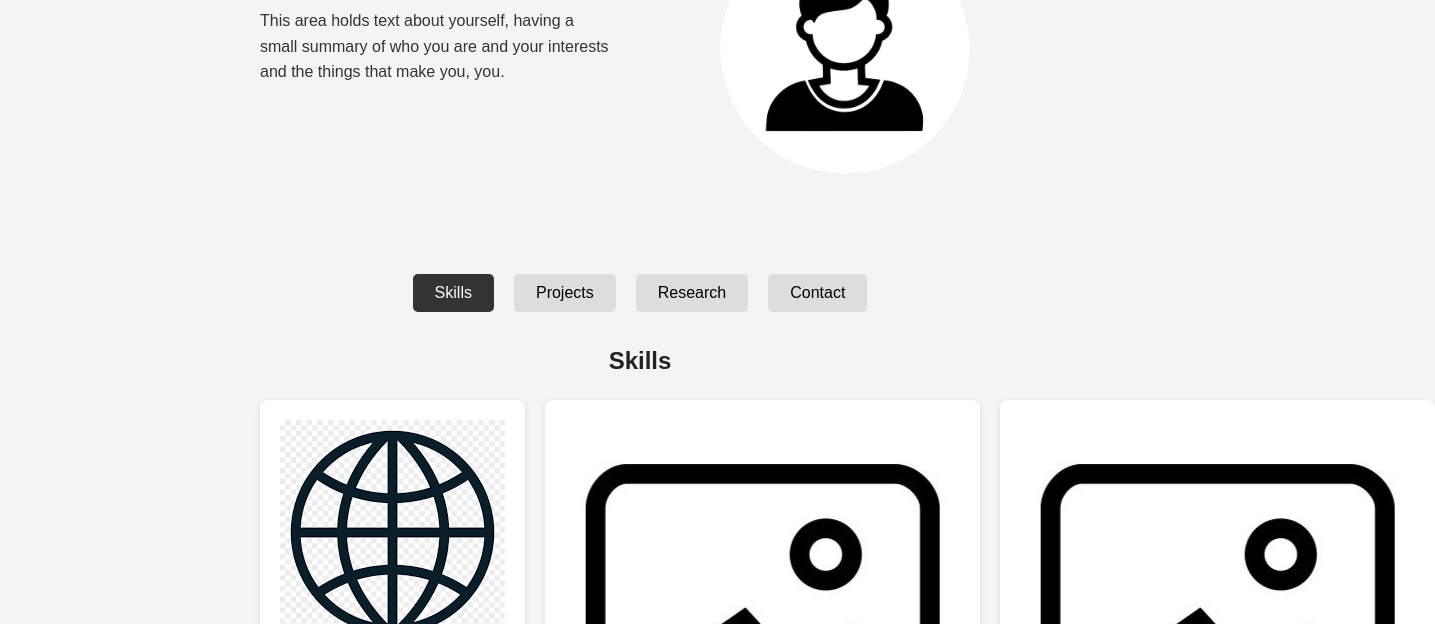
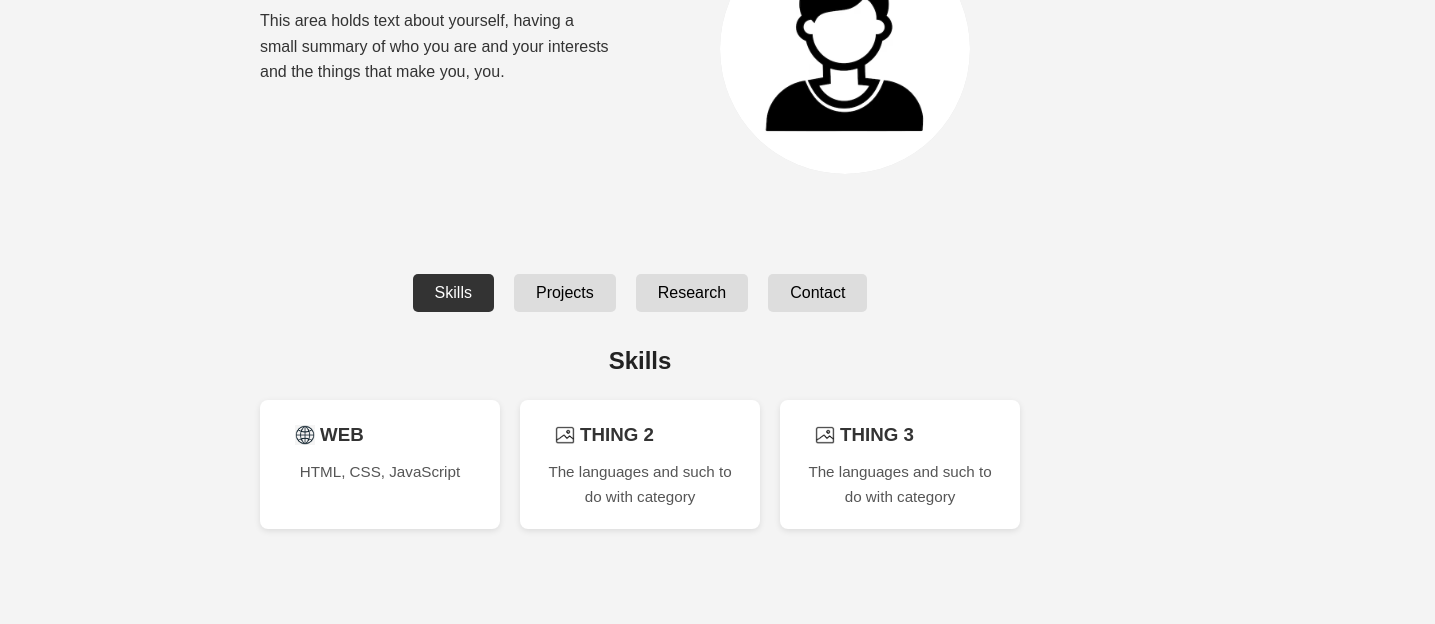
Before and after one commit to ImJammieTbh/imjammietbh.github.io, a website built with webpack: page index.html in a window 1280 px wide. Shown: the part 176-800 px from the top of the page, 1435 px wide, since content can reach past the window. Built offline with nearby package versions, Linux system fonts and the light colour scheme.

Commit message:
Fixed error in css after changes
fixed error with missing css after transfer

```diff
--- a/css/style.css
+++ b/css/style.css
@@ -11,6 +11,8 @@ body {
   background-color: #f4f4f4;
   color: #333;
   line-height: 1.6;
+
+  /*background-image: linear-gradient(#cbbaf1, #5e399a);*/
 }
 
 /* Header */
@@ -128,7 +130,9 @@ section h2 {
 /* Tabs section */
 #info-tabs {
   padding: 60px 20px;
-  background-color: #f4f4f4;
+  /*background-color: #f4f4f4;*/
+  /*background-image: linear-gradient(#cbbaf1, #5e399a);*/
+  background: transparent;
 }
 
 /* Centered tab nav */
@@ -195,9 +199,22 @@ section h2 {
   text-align: center;
 }
 
-.skill-box h3 {
+.skill-category {
+  display: flex;
+}
+
+.skill-category h3 {
   margin-bottom: 10px;
+  text-align: left;
+  padding-left: 5px;
   color: #333;
+}
+
+.skill-category img {
+  max-width: 20px;
+  max-height: 20px;
+  margin-top: 5px;
+  margin-left: 15px;
 }
 
 .skill-box p {
```
